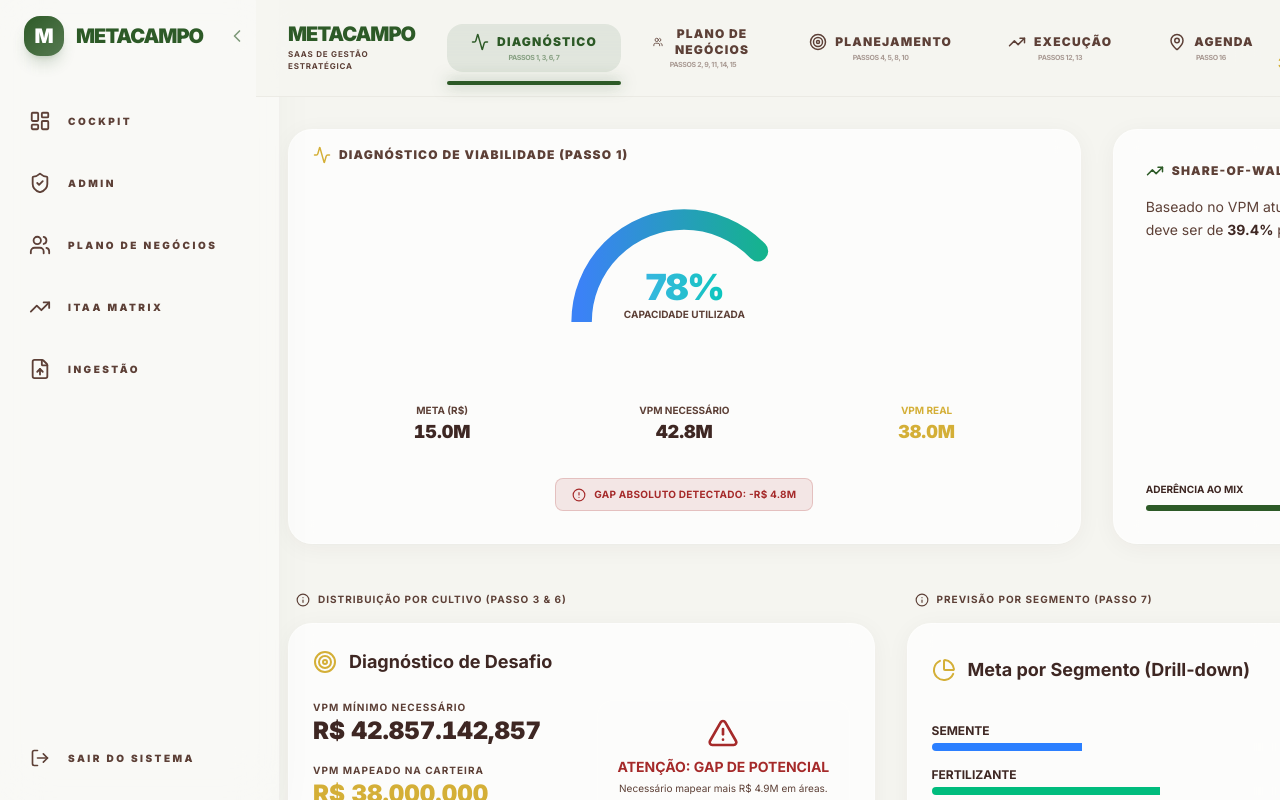
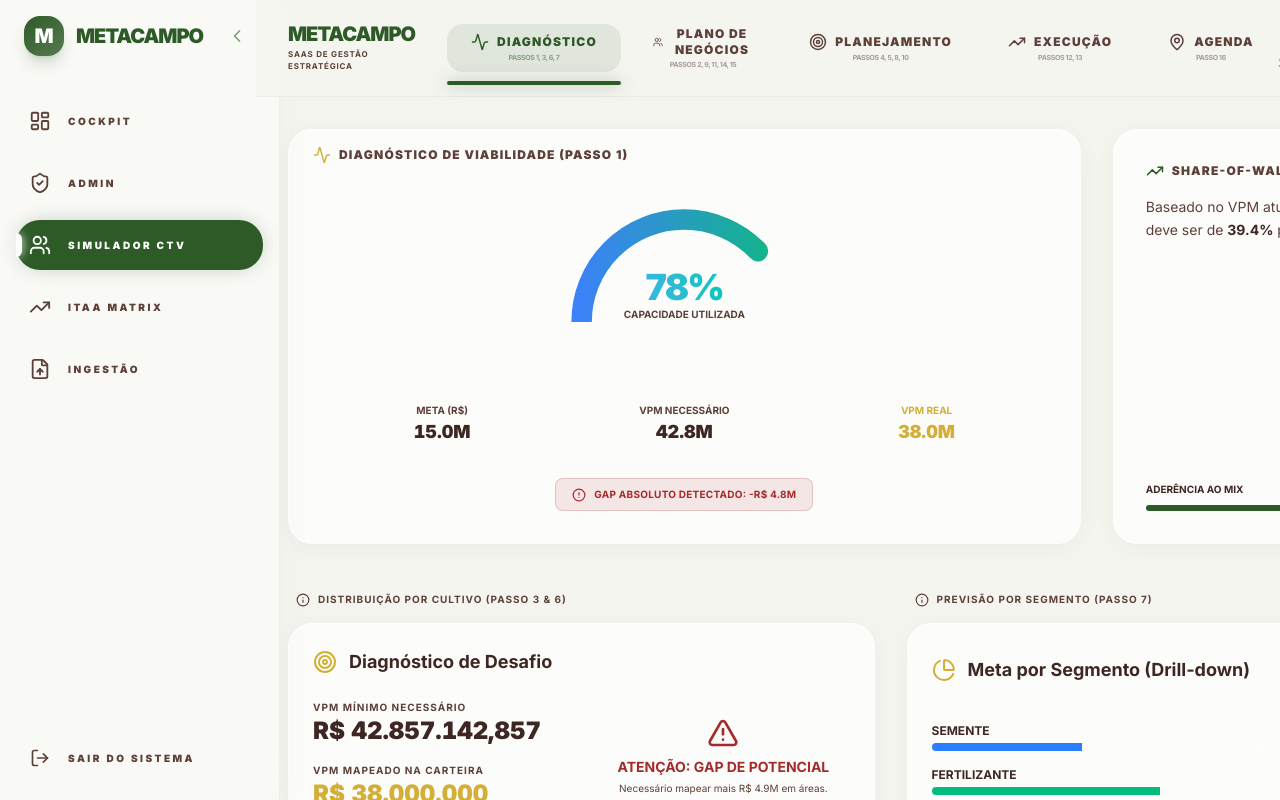
Before and after one commit to Sagrado-Express/Metacampo, a Next.js app: page /ctv in a window 1280 px wide. Shown: the top 800 px of the page. Built offline with nearby package versions, Linux system fonts and the light colour scheme.

Commit message:
fix: update sidebar routing to point to unified ctv workspace instead of standalone sub-page

```diff
--- a/src/components/Sidebar.tsx
+++ b/src/components/Sidebar.tsx
@@ -20,7 +20,7 @@
   { name: "Cockpit do Gestor", href: "/", icon: LayoutDashboard },
   { name: "Estrutura Comercial", href: "/ctv/estrutura", icon: Network },
   { name: "Radar de Caça (CTV)", href: "/ctv/radar", icon: Radar },
-  { name: "Tabela Mãe (Inventário)", href: "/ctv/tabela-mae", icon: Users },
+  { name: "Simulador CTV", href: "/ctv", icon: Users },
   { name: "Segmentação (Pareto)", href: "/ctv/planejamento", icon: Target },
   { name: "Configurações", href: "/admin", icon: Settings },
 ];
--- a/src/components/layout/Sidebar.tsx
+++ b/src/components/layout/Sidebar.tsx
@@ -28,7 +28,7 @@
   const menuItems = [
     { icon: <LayoutDashboard />, label: "Cockpit", href: "/workspace" },
     { icon: <ShieldCheck />, label: "Admin", href: "/admin" },
-    { icon: <Users />, label: "Plano de Negócios", href: "/ctv/tabela-mae" },
+    { icon: <Users />, label: "Simulador CTV", href: "/ctv" },
     { icon: <TrendingUp />, label: "ITAA Matrix", href: "/admin" },
     { icon: <FileUp />, label: "Ingestão", href: "/workspace" },
   ];
```
Also changed, not shown: 2 other files (tests, documents, lock files or other folders).
